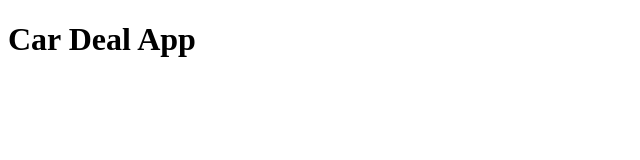
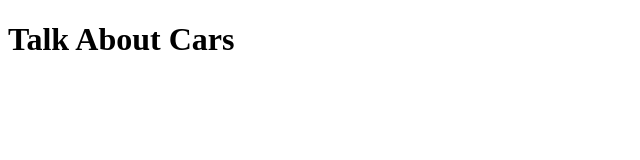
Before and after one commit to mjhdaais/car-deal-app, a plain HTML site: page index.html in a window 1280 px wide. Shown: the whole page, without its empty margins (0-640 px from the left). Drawn offline with Linux system fonts and the light colour scheme.

Commit message:
eddited header

```diff
--- a/index.html
+++ b/index.html
@@ -7,6 +7,6 @@
     <title>Car Deal App</title>
 </head>
 <body>
-    <h1>Car Deal App</h1>
+    <h1>Talk About Cars</h1>
 </body>
 </html>
```
